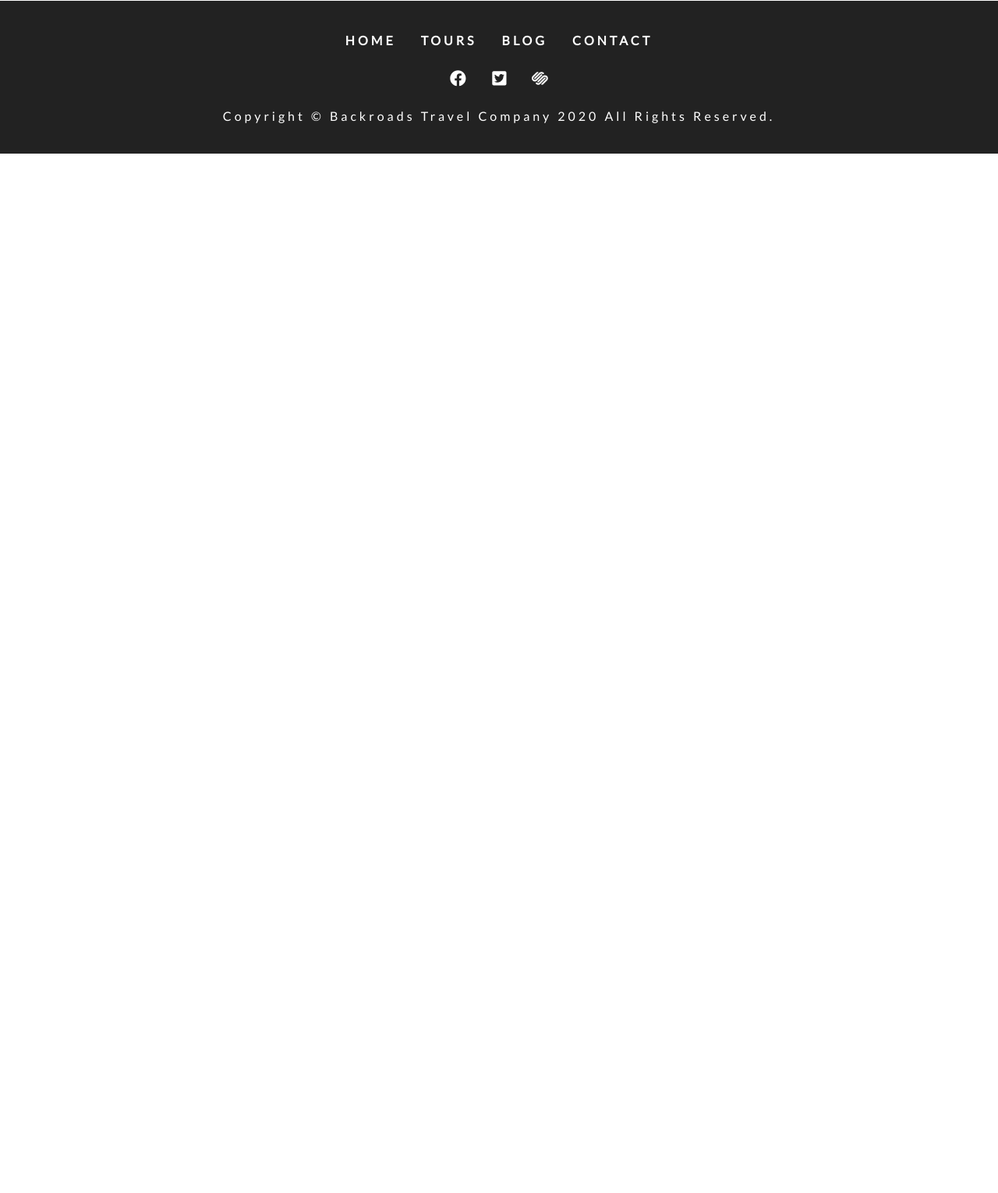
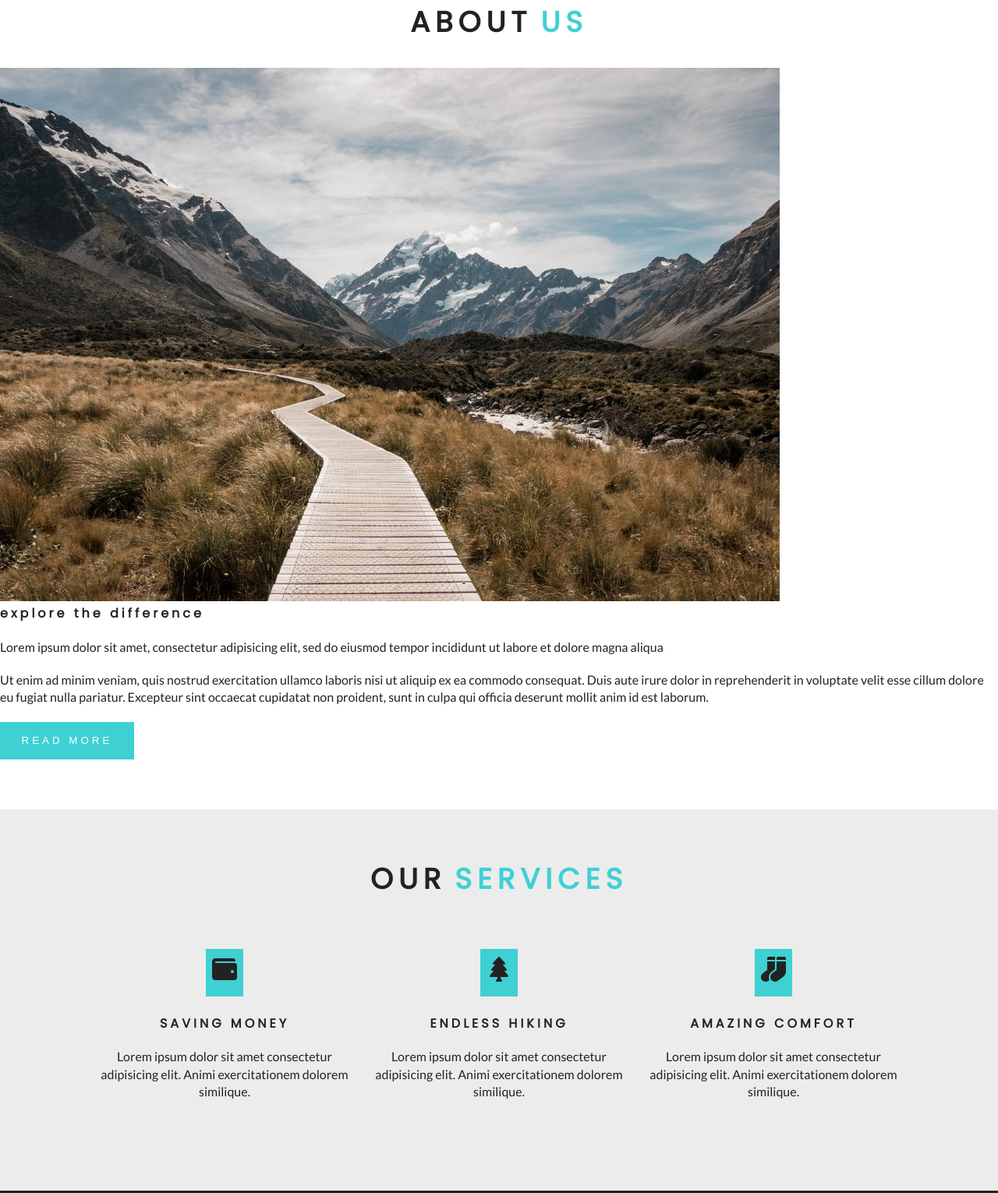
Before and after one commit to sushilparajuli/trekking, a Gatsby site: page / in a window 1280 px wide. Shown: the part 946-2476 px from the top of the page at 78% size. Before the commit the page ends 1143 px from the top, so only its background shows below. Built offline with nearby package versions, Linux system fonts and the light colour scheme; Gatsby itself is replaced by a stand-in of ours.

Commit message:
about/services section added on homepage

```diff
--- /dev/null
+++ b/src/components/Home/About.js
@@ -0,0 +1,37 @@
+import React from "react"
+import Title from "../Title"
+import styles from "../../css/about.module.css"
+import img from "../../images/defaultBcg.jpeg"
+const About = () => {
+  return (
+    <section className={styles.about}>
+      <Title title="About" subtitle="us" />
+      <div className={styles.aboutCenter}>
+        <article className={styles.aboutImg}>
+          <div className={styles.imgContainer}>
+            <img src={img} alt="about company" />
+          </div>
+        </article>
+        <article className={styles.aboutInfo}>
+          <h4>explore the difference</h4>
+          <p>
+            Lorem ipsum dolor sit amet, consectetur adipisicing elit, sed do
+            eiusmod tempor incididunt ut labore et dolore magna aliqua
+          </p>
+          <p>
+            Ut enim ad minim veniam, quis nostrud exercitation ullamco laboris
+            nisi ut aliquip ex ea commodo consequat. Duis aute irure dolor in
+            reprehenderit in voluptate velit esse cillum dolore eu fugiat nulla
+            pariatur. Excepteur sint occaecat cupidatat non proident, sunt in
+            culpa qui officia deserunt mollit anim id est laborum.
+          </p>
+          <button type="button" className="btn-primary">
+            read more
+          </button>
+        </article>
+      </div>
+    </section>
+  )
+}
+
+export default About
--- /dev/null
+++ b/src/components/Home/Services.js
@@ -0,0 +1,23 @@
+import React from "react"
+import Title from "../Title"
+import styles from "../../css/services.module.css"
+import services from "../../constants/services"
+
+const Services = () => {
+  return (
+    <section className={styles.services}>
+      <Title title="our" subtitle="services" />
+      <div className={styles.center}>
+        {services.map((item, index) => (
+          <article key={index} className={styles.service}>
+            <span>{item.icon}</span>
+            <h4>{item.title}</h4>
+            <p>{item.text}</p>
+          </article>
+        ))}
+      </div>
+    </section>
+  )
+}
+
+export default Services
--- /dev/null
+++ b/src/components/Title.js
@@ -0,0 +1,36 @@
+import React from "react"
+import styled from "styled-components"
+const Title = ({ title, subtitle }) => {
+  return (
+    <TitleWrapper>
+      <h4>
+        <span className="title">{title}</span>
+        <span>{subtitle}</span>
+      </h4>
+    </TitleWrapper>
+  )
+}
+
+const TitleWrapper = styled.div`
+  text-transform: uppercase;
+  font-size: 2.3rem;
+  margin-bottom: 2rem;
+  h4 {
+    text-align: center;
+    letter-spacing: 7px;
+    color: var(--primaryColor);
+  }
+  .title {
+    color: var(--mainBlack);
+  }
+  span {
+    display: block;
+  }
+  @media (min-width: 576px) {
+    span {
+      display: inline-block;
+      margin: 0 0.35rem;
+    }
+  }
+`
+export default Title
--- a/src/pages/index.js
+++ b/src/pages/index.js
@@ -2,16 +2,26 @@
 import Layout from "../components/Layout"
 import SimpleHero from "../components/SimpleHero"
 import Banner from "../components/Banner"
-import {Link} from 'gatsby'
+import About from "../components/Home/About"
+import Services from "../components/Home/Services"
+import { Link } from "gatsby"
 
 export default () => (
   <Layout>
     <>
       <SimpleHero>
-        <Banner title="This is title" info="Lorem ipsum dolor sit amet, consectetur adipisicing elit, sed do eiusmod tempor incididunt ut labore et dolore magna aliqua">
-          <Link to="/tours" className="btn-white"> Explore Tours </Link>
+        <Banner
+          title="This is title"
+          info="Lorem ipsum dolor sit amet, consectetur adipisicing elit, sed do eiusmod tempor incididunt ut labore et dolore magna aliqua"
+        >
+          <Link to="/tours" className="btn-white">
+            {" "}
+            Explore Tours{" "}
+          </Link>
         </Banner>
       </SimpleHero>
+      <About />
+      <Services />
     </>
   </Layout>
 )
--- a/src/pages/tours.js
+++ b/src/pages/tours.js
@@ -1,6 +1,6 @@
 import React, { Component } from "react"
 import Layout from "../components/Layout"
-import Button from "../examples/Button"
+// import Button from "../examples/Button"
 export default class tours extends Component {
   render() {
     return (
```
